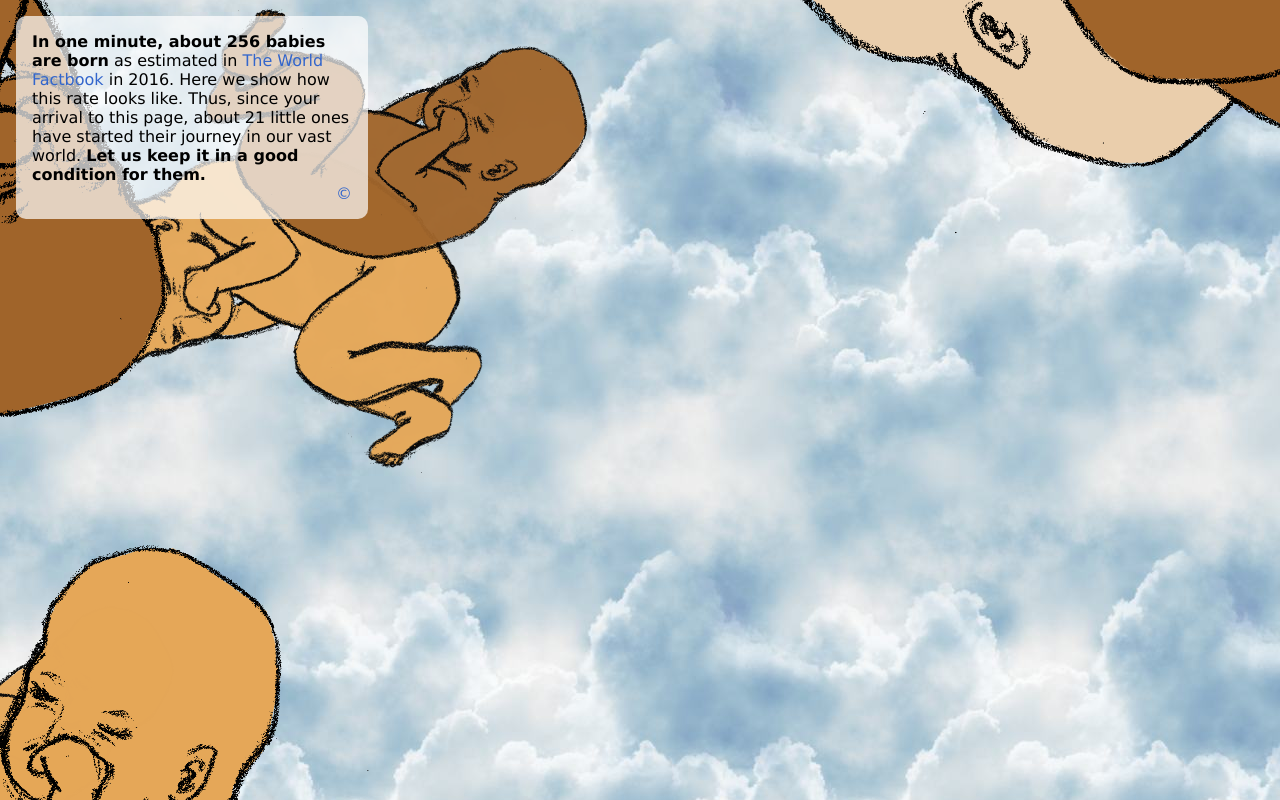
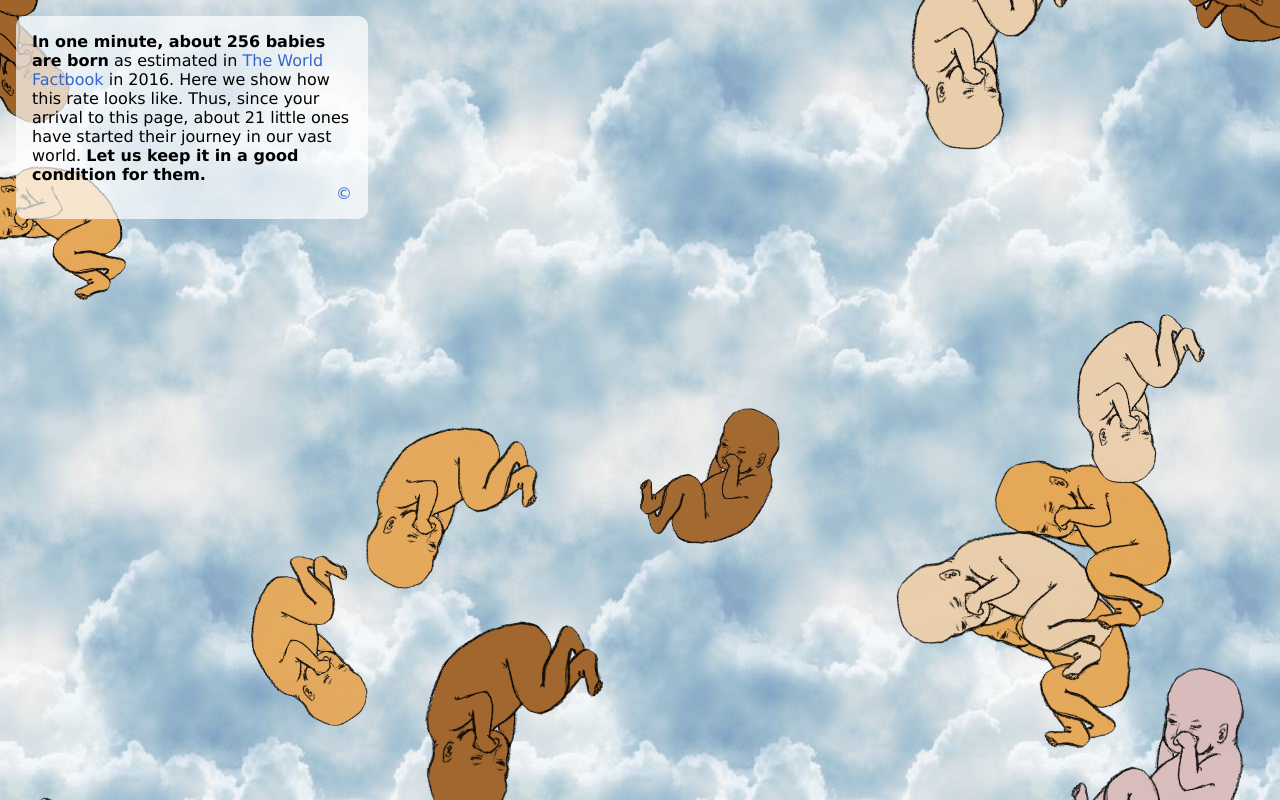
Before and after one commit to axelpale/births, a website: page index.html in a window 1280 px wide. Drawn offline with Linux system fonts and the light colour scheme; animation ran at ten frames a second.

Commit message:
Tune rain parameters

```diff
--- a/index.html
+++ b/index.html
@@ -40,22 +40,27 @@
         selectImages: [0, 1, 2, 2, 2, 3, 3],
         imagesInSecond: 4.3,
 
-        zMin: 0.75, zMax: 0.85,
-        dzMin: -0.11, dzMax: -0.11,
+        // Scale
+        zMin: 0.15, zMax: 0.2,
+        dzMin: 0, dzMax: 0,
         ddzMin: -0.002, ddzMax: -0.002,
 
-        rMin: 0.6 * FULL_ROTATION, rMax: 0.6 * FULL_ROTATION,
-        drMin: -1, drMax: 0,
-        ddrMin: -1.5, ddrMax: 0,
+        // Rotation
+        rMin: 0, rMax: 0.6 * FULL_ROTATION,
+        drMin: -1, drMax: 1,
+        ddrMin: -0, ddrMax: 0,
 
+        // Alpha
         aMin: 1.0, aMax: 1.0,
         daMin: 0, daMax: 0,
         ddaMin: -0.005, ddaMax: -0.005,
 
-        dxMin: -100, dxMax: 0,
+        // Horizontal
+        dxMin: -100, dxMax: 100,
         ddxMin: 0, ddxMax: 0,
 
-        dyMin: 120, dyMax: 1620,
+        // Vertical speed from the starting height y = 0
+        dyMin: 120, dyMax: 320,
         ddyMin: 20, ddyMax: 20,
       });
 
```
